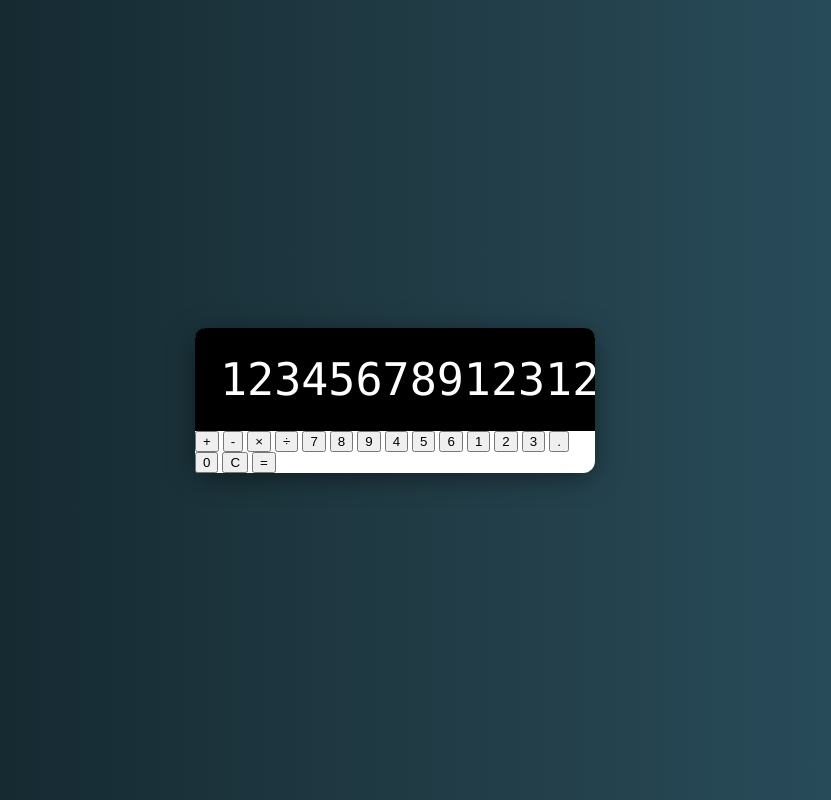
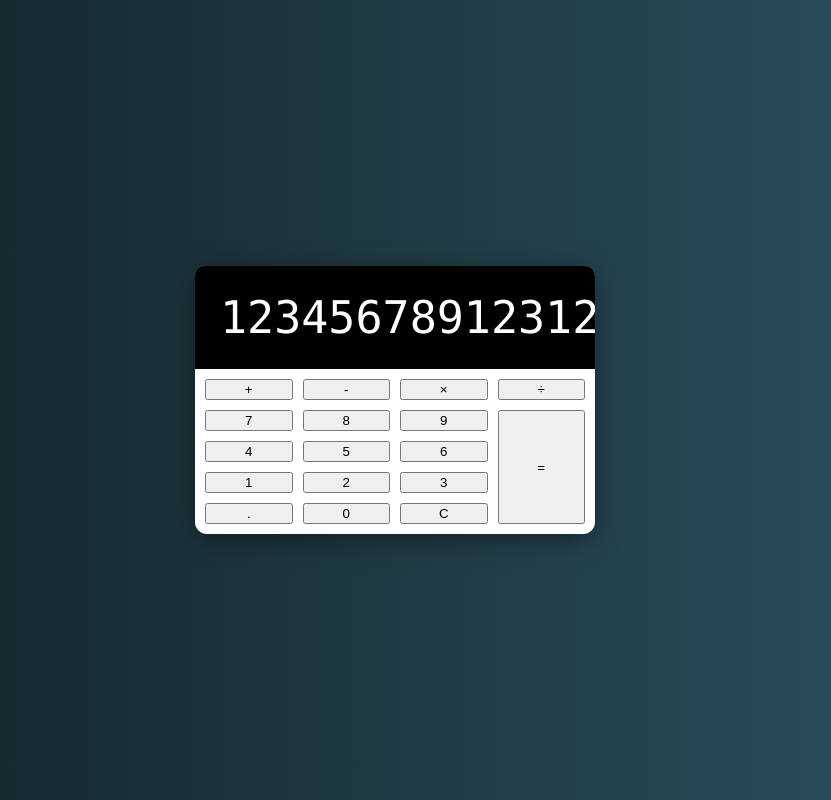
Before and after one commit to ShabbirMuhammad2000/Calculator, a plain HTML site: page index.html in a window 1280 px wide. Shown: the whole page, without its empty margins (245-1076 px from the left). Drawn offline with Linux system fonts and the light colour scheme.

Commit message:
Added grid css to button

```diff
--- a/index.html
+++ b/index.html
@@ -15,7 +15,7 @@
       <h1>12345678912312312312123123123</h1>
     </div>
     <!-- Buttons -->
-    <div class="calcultor-buttons">
+    <div class="calculator-buttons">
       <button class="operator" value="+">+</button>
       <button class="operator" value="-">-</button>
       <button class="operator" value="*">×</button>
--- a/style.css
+++ b/style.css
@@ -17,8 +17,8 @@ body {
   width: 400px;
   border-radius: 12px;
   box-shadow: 0 5px 30px -5px rgba(0, 0, 0, 0.6);
+}
 
-}
 /* Display */
 .calculator-display {
   background: black;
@@ -56,3 +56,16 @@ body {
 ::-webkit-scrollbar-thumb:hover {
   background: #555;
 }
+
+/* Buttons */
+.calculator-buttons {
+  display: grid;
+  grid-template-columns: repeat(4, 1fr);
+  grid-gap: 10px;
+  padding: 10px;
+}
+
+.equal-sign {
+  grid-column: -2;
+  grid-row: 2 / span 4;
+}
```
